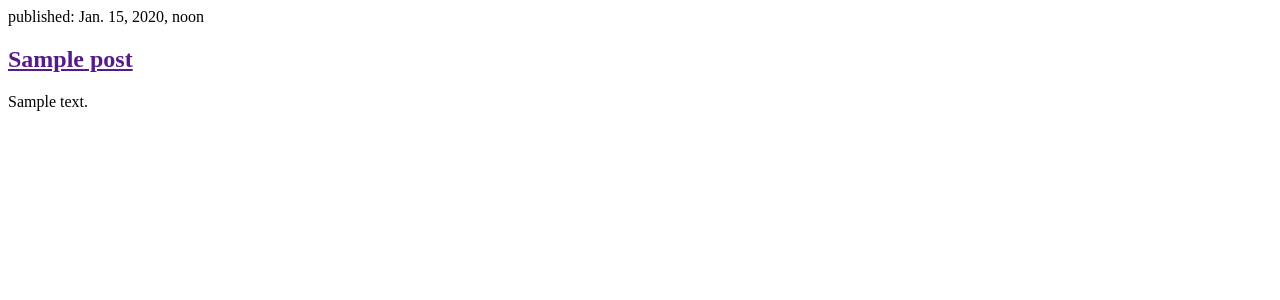
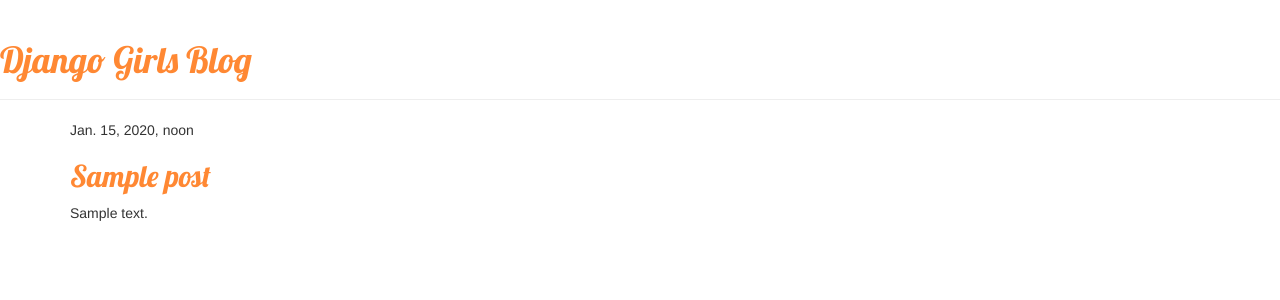
Before and after one commit to BorisMs55/my-first-blog, a Django app: page / in a window 1280 px wide. Shown: the top 300 px of the page. Run offline with Django 3.2, Linux system fonts and the light colour scheme; tables that the repository leaves empty hold one stand-in row (values such as "Sample post"); some libraries are stand-ins or nearby versions.

Commit message:
Added view and template for detailed blog post as well as CSS for the site.

```diff
--- /dev/null
+++ b/blog/static/css/blog.css
@@ -0,0 +1,4 @@
+h1 a, h2 a {
+    color: #FF8833;
+    font-family: 'Lobster';
+}
--- /dev/null
+++ b/blog/templates/blog/base.html
@@ -0,0 +1,31 @@
+{% load static %}
+<html>
+    <head>
+        <title>Django Girls blog</title>
+        <link rel="stylesheet" href="//maxcdn.bootstrapcdn.com/bootstrap/3.2.0/css/bootstrap.min.css">
+        <link rel="stylesheet" href="//maxcdn.bootstrapcdn.com/bootstrap/3.2.0/css/bootstrap-theme.min.css">
+        <link href='//fonts.googleapis.com/css?family=Lobster&subset=latin,latin-ext' rel='stylesheet' type='text/css'>
+        <link rel="stylesheet" href="{% static 'css/blog.css' %}">
+    </head>
+    <body>
+        <div class="page-header">
+            <h1><a href="/">Django Girls Blog</a></h1>
+        </div>
+
+        <div class="content container">
+            <div class="row">
+                <div class="col-md-8">
+                {% for post in posts %}
+                    <div class="post">
+                        <div class="date">
+                            {{ post.published_date }}
+                        </div>
+                        <h2><a href="">{{ post.title }}</a></h2>
+                        <p>{{ post.text|linebreaksbr }}</p>
+                    </div>
+                {% endfor %}
+                </div>
+            </div>
+        </div>
+    </body>
+</html>
--- a/blog/templates/blog/post_list.html
+++ b/blog/templates/blog/post_list.html
@@ -1,14 +1,13 @@
-<html>
-    <head>
-        <title>Django Girls blog</title>
-    </head>
-    <body>
+{% extends 'blog/base.html' %}
+
+{% block content %}
     {% for post in posts %}
-        <div>
-            <p>published: {{ post.published_date }}</p>
-            <h2><a href="">{{ post.title }}</a></h2>
+        <div class="post">
+            <h2><a href="{% url 'post_detail' pk=post.pk %}">{{ post.title }}</a></h2>
+            <div class="date">
+                {{ post.published_date }}
+            </div>
             <p>{{ post.text|linebreaksbr }}</p>
         </div>
     {% endfor %}
-    </body>
-</html>
+{% endblock %}
--- a/blog/urls.py
+++ b/blog/urls.py
@@ -3,4 +3,5 @@
 
 urlpatterns = [
     path('', views.post_list, name='post_list'),
+    path('post/<int:pk>/', views.post_detail, name='post_detail'),
 ]
--- a/blog/views.py
+++ b/blog/views.py
@@ -1,8 +1,13 @@
 from django.shortcuts import render
 from django.utils import timezone
+from django.shortcuts import render, get_object_or_404
 from .models import Post
 
 def post_list(request):
     #posts = Post.objects.filter(published_date__lte=timezone.now()).order_by('published_date')
     posts = Post.objects.order_by('published_date')
     return render(request, "blog/post_list.html", {'posts': posts})
+
+def post_detail(request, pk):
+    post = get_object_or_404(Post, pk=pk)
+    return render(request, 'blog/post_detail.html', {'post': post})
```
Also changed, not shown: blog/templates/blog/post_detail.html (added, +13 -0 lines).
